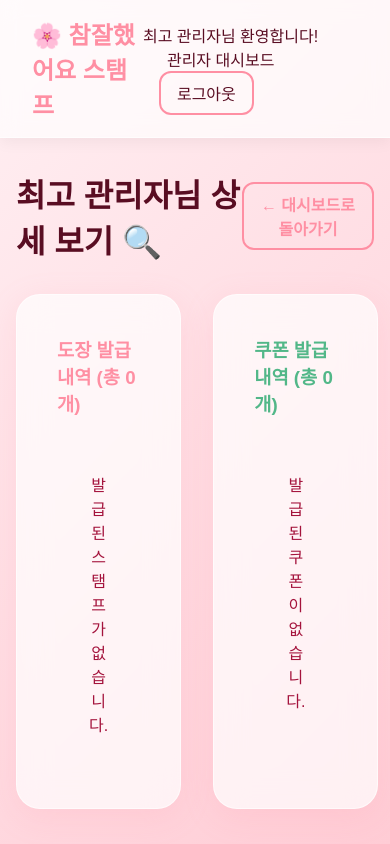
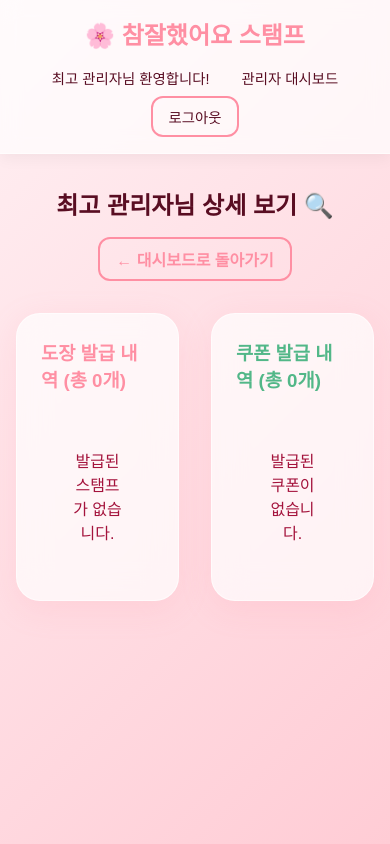
Before and after one commit to jhimicak/compliment_stamp_web, a Flask app: page /admin/user/1 in a window 390 px wide. Run offline with Flask 3, Linux system fonts and the light colour scheme; a user stored in the database is signed in; some web fonts are replaced.

Commit message:
feat: Implement initial admin dashboard with comprehensive styling and database setup.

```diff
--- a/static/css/style.css
+++ b/static/css/style.css
@@ -46,6 +46,28 @@ body {
     display: flex;
     align-items: center;
     gap: 0.5rem;
+}
+
+@media (max-width: 768px) {
+    .navbar {
+        flex-direction: column;
+        gap: 1rem;
+        padding: 1rem;
+    }
+    .nav-links {
+        display: flex;
+        flex-wrap: wrap;
+        justify-content: center;
+        gap: 0.5rem;
+    }
+    .nav-links a, .nav-links span {
+        margin-left: 0;
+        font-size: 0.9rem;
+    }
+    .nav-links .btn {
+        padding: 0.4rem 0.8rem;
+        margin-left: 0 !important;
+    }
 }
 
 .nav-links a {
@@ -193,6 +215,24 @@ body {
     color: var(--text-main);
 }
 
+@media (max-width: 768px) {
+    .dashboard-header {
+        flex-direction: column;
+        align-items: flex-start;
+        gap: 1rem;
+    }
+    .dashboard-header > div {
+        align-self: flex-start !important;
+        text-align: left !important;
+    }
+    .dashboard-title {
+        font-size: 1.5rem;
+    }
+    .glass-card {
+        padding: 1.5rem;
+    }
+}
+
 .dashboard-title span {
     color: var(--primary);
 }
--- a/templates/admin_dashboard.html
+++ b/templates/admin_dashboard.html
@@ -22,10 +22,10 @@
 <div class="admin-grid">
     <!-- User List Section -->
     <div class="glass-card" style="grid-column: 1 / -1;">
-        <h3 style="color: var(--primary); margin-bottom: 1.5rem; display: flex; justify-content: space-between; align-items: center;">
+        <h3 style="color: var(--primary); margin-bottom: 1.5rem; display: flex; flex-wrap: wrap; justify-content: space-between; align-items: center; gap: 1rem;">
             사용자 관리
-            <div>
-                <button class="btn btn-primary" onclick="openAddUserModal()" style="font-size: 0.9rem; padding: 0.5rem 1rem; margin-right: 0.5rem;">+ 새 회원 추가</button>
+            <div style="display: flex; gap: 0.5rem; flex-wrap: wrap;">
+                <button class="btn btn-primary" onclick="openAddUserModal()" style="font-size: 0.9rem; padding: 0.5rem 1rem;">+ 새 회원 추가</button>
                 <button class="btn btn-outline" onclick="openModal('eventModal')" style="font-size: 0.9rem; padding: 0.5rem 1rem;">자동발급 이벤트 설정</button>
             </div>
         </h3>
```
Also changed, not shown: other parts of static/css/style.css (+36 -0 lines), instance/database.db.
